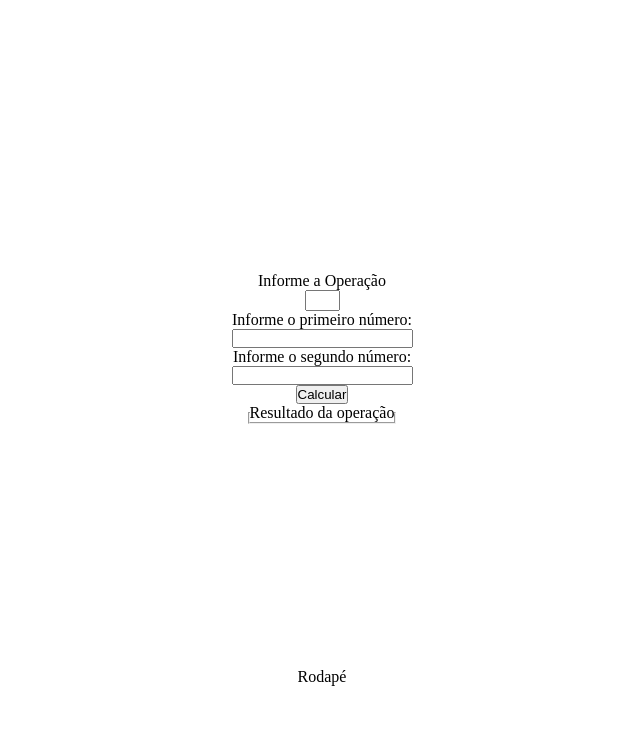
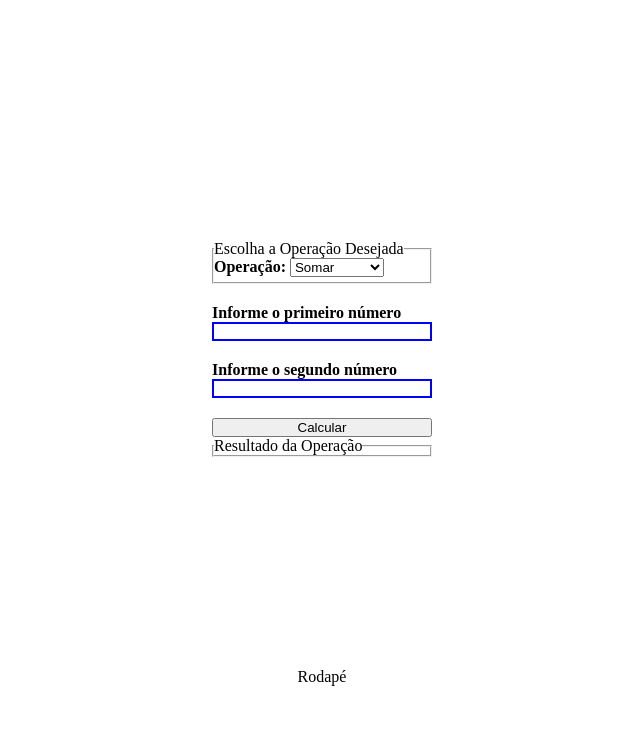
Before and after one commit to LucasVicentee/Curso-Full-Stack-Senac, a plain HTML site: page HTMLJSCSSRealizarOperacaoDesejada/index.html in a window 1280 px wide. Shown: the part 52-800 px from the top of the page, without its empty margins (318-961 px from the left). Drawn offline with Linux system fonts and the light colour scheme.

Commit message:
Adicionando os estilos do professor

```diff
--- a/HTMLJSCSSRealizarOperacaoDesejada/assets/css/styles.css
+++ b/HTMLJSCSSRealizarOperacaoDesejada/assets/css/styles.css
@@ -1,71 +1,90 @@
+/* Chrome, Safari, Edge, Opera */
 input[type=number]::-webkit-inner-spin-button,
-input[type=number]::-webkit-outer-spin-button {
-    -webkit-appearance: none;
-    margin: 0;
+input[type=number]::-webkit-outer-spin-button
+{
+  -webkit-appearance: none;
+  margin: 0;
 }
 
 /* Firefox */
-input[type=number] {
-    -moz-appearance: textfield;
+input[type=number]
+{
+  -moz-appearance: textfield;
 }
 
-*{
-    margin:0;
-    padding:0;
+*
+{
+    margin: 0;
+    padding: 0;
     box-sizing: border-box;
 }
 
-header{
-    height: 10vh;
-    width: 100vw;
-    display: center;
-    justify-content: center;
-    text-align: center;
-}
-
-body{
+body
+{
     height: 100vh;
     width: 100vw;
 }
 
-main{
+header
+{
+    height: 10vh;
+    width: 100vw;
+    text-align: center;
+}
+
+main
+{
     height: 80vh;
     width: 100vw;
     display: flex;
+    align-items: center;
     justify-content: center;
 }
 
-#container{
+#container
+{
     display: flex;
-    align-items: center;
     flex-direction: column;
-    justify-content: center;
-    max-width: 200px;
 }
 
-#container label {
+#container label
+{
+    font-weight: bold;
+}
+
+#container input
+{
+    margin-bottom: 20px;
+}
+
+.separador
+{
+    margin-bottom: 20px;
+}
+
+#operacao
+{
+    margin-bottom: 5px;
+}
+
+#primeiroNumero, #segundoNumero
+{
+    margin-bottom: 20px;
+    border-width: 2px;
+    border-style: solid;
+    border-color: blue;
+    width: 220px;
+}
+
+#resposta
+{
 
 }
 
-#operacao{
-    width: 35px;
-    font-size: 15px;
+footer
+{
+    height: 10vh;
+    width: 100%;
+    display: flex;
+    justify-content: center;
 }
-
-#primeironumero, #segundonumero{
-    width: 200px;
-
-}
-
-#resposta {
-
-}
-
-footer{
-    height: 10vh;
-    width: 100vw;
-    display: center;
-    justify-content: center;
-    text-align: center;
-
-}
--- a/HTMLJSCSSRealizarOperacaoDesejada/index.html
+++ b/HTMLJSCSSRealizarOperacaoDesejada/index.html
@@ -4,33 +4,39 @@
     <meta charset="UTF-8">
     <meta name="viewport" content="width=device-width, initial-scale=1.0">
     <link rel="stylesheet" href="./assets/css/styles.css">
-    <title>Realizar operações</title>
+    <title>RealizarOperaçãoMatematica</title>
 </head>
 <body>
     <header>
-        <h1>Realizar a operação matemática solicitada</h1>
+        <h1>Realizar a operação Matemática solicitada</h1>
     </header>
-
     <main>
         <div id="container">
-            <label for="operacao">Informe a Operação</label>
-            <input type="number" name="operacao" id="operacao">
-            <label for="primeiroNumero">Informe o primeiro número: </label>
+            <fieldset class="separador">
+                <legend>Escolha a Operação Desejada</legend>
+                <label for="operacao">Operação: </label>
+                <select id="operacao" name="operacao">
+                    <option value="somar">Somar</option>
+                    <option value="subtrair">Subtrair</option>
+                    <option value="multiplicar">Multimplicar</option>
+                    <option value="dividir">Dividir</option>
+                </select>
+            </fieldset>
+            <label for="primeiroNumero">Informe o primeiro número</label>
             <input type="number" name="primeiroNumero" id="primeiroNumero">
-            <label for="segundoNumero">Informe o segundo número: </label>
+            <label for="segundoNumero">Informe o segundo número</label>
             <input type="number" name="segundoNumero" id="segundoNumero">
 
             <button type="button" id="calcular">Calcular</button>
 
             <fieldset id="resposta">
-                <legend>Resultado da operação</legend>
+                <legend>Resultado da Operação</legend>
                 <output id="resultado"></output>
             </fieldset>
         </div>
+
     </main>
-
     <footer>Rodapé</footer>
-
     <script src="./assets/js/scripts.js"></script>
 </body>
 </html>
```
